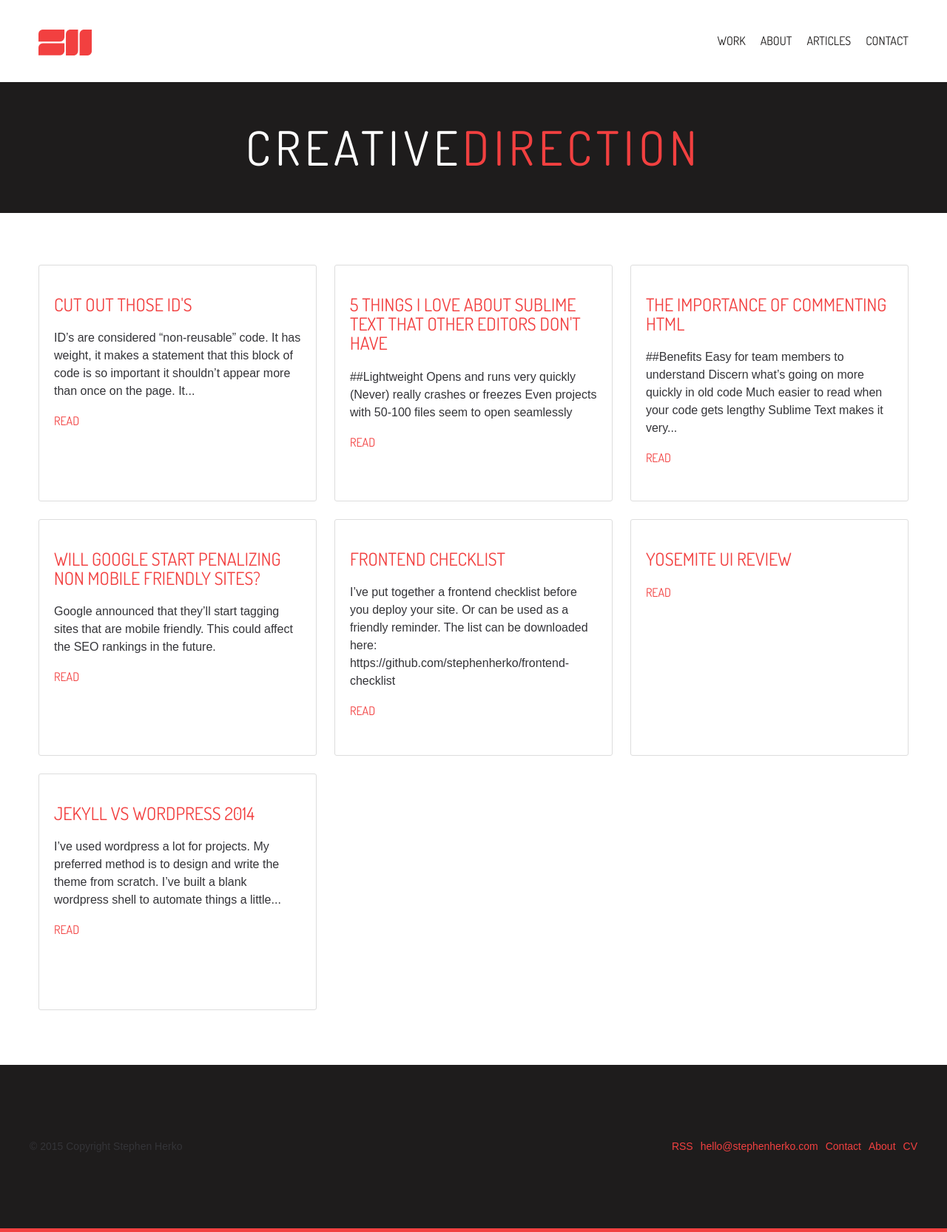
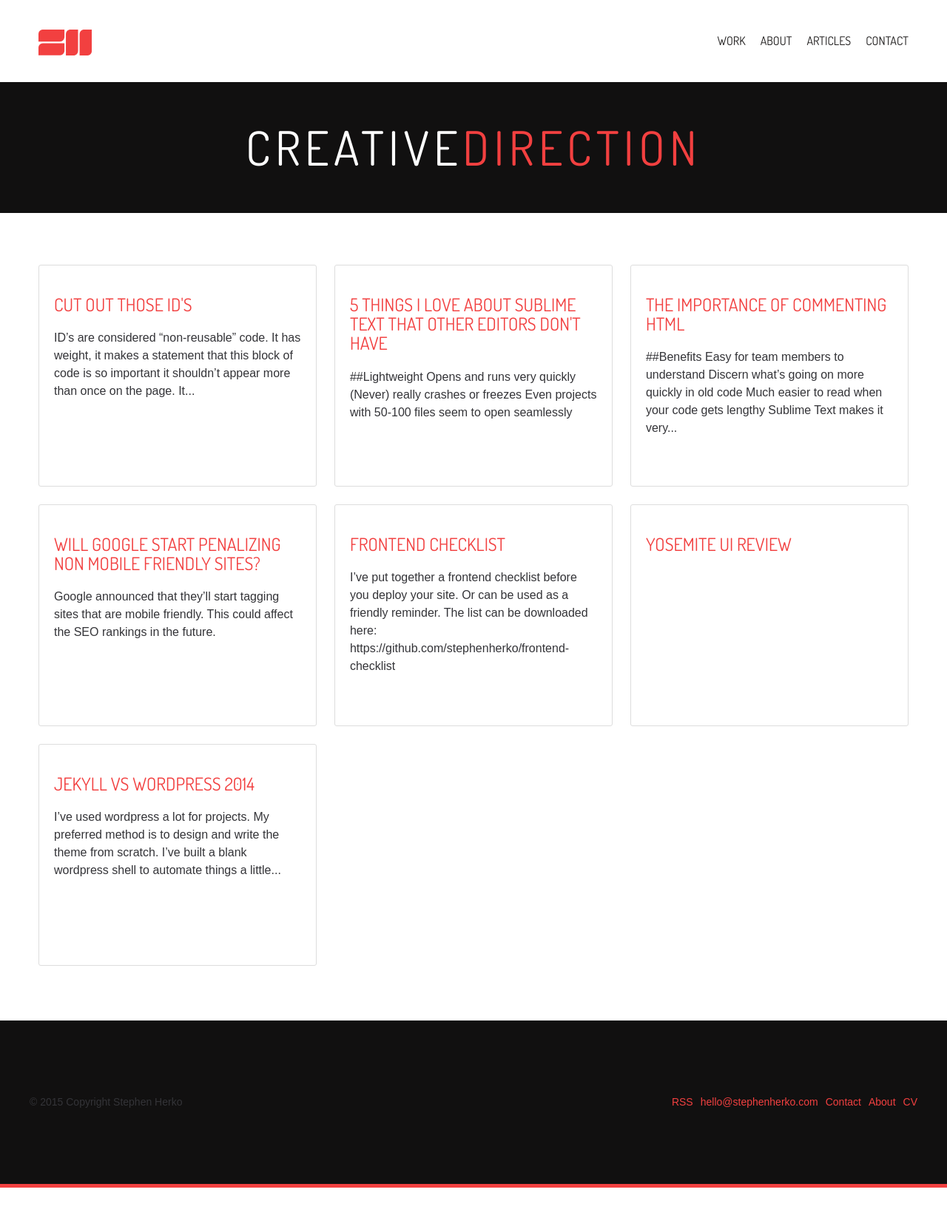
Before and after one commit to sherkoo/stephenherko.github.io, a Jekyll site: the page built from index.html, in a window 1280 px wide. Shown: the whole page at 74% size. Built offline with Jekyll 4.4.1, drawn with Linux system fonts in a browser that asks for light colours; after the commit the page ends 1606 px from its top, so only the background shows below that.

Commit message:
renaming files

```diff
--- a/_sass/_article.scss
+++ b/_sass/_article.scss
@@ -8,7 +8,7 @@
 }
 
 .article{
-  min-height: 320px;
+  min-height: 300px;
   background: #fff;
   padding: 20px;
   border: 1px solid #ddd;
@@ -23,12 +23,13 @@
 .article__header{
   background: $black;
   padding: 20px 0;
+  margin-bottom: 20px;
 }
 
 .article__title--page{
   @extend .article__title;
   font-size: 3em;
-  color: #fff;
+  // color: #fff;
   line-height: 50px;
 }
 
--- a/_sass/_billboard.scss
+++ b/_sass/_banner.scss
@@ -2,19 +2,19 @@
  * Billboard
  */
 
-.billboard{
+.banner{
   text-align: center;
-  background-color: $black--light;
+  background-color: $black;
   margin-bottom: 20px;
 }
 
-.billboard__msg{
+.banner__msg{
   color: #fff;
   text-transform: uppercase;
   font-size: 5vw;
   letter-spacing: 0.5vw;
 }
 
-.billboard__msg--red{
+.banner__msg--red{
   color: $red;
 }
--- a/_sass/_site-footer.scss
+++ b/_sass/_site-footer.scss
@@ -3,7 +3,7 @@
  */
 
 .site-footer{
-  background-color: $black--light;
+  background-color: $black;
   padding: 100px 0;
   font-size: 0.875em;
   border-bottom: 5px solid $red;
--- a/css/main.scss
+++ b/css/main.scss
@@ -13,5 +13,5 @@
 @import "site-header";
 @import "site-footer";
 @import "grid";
-@import "billboard";
+@import "banner";
 @import "article";
--- a/index.html
+++ b/index.html
@@ -2,13 +2,13 @@
 layout: default
 ---
 
-<section class="billboard">
+<section class="banner">
   <div class="container">
     <div class="row">
-      <h2 class="billboard__msg">Creative<span class="billboard__msg--red">Direction</span></h2>
+      <h2 class="banner__msg">Creative<span class="banner__msg--red">Direction</span></h2>
     </div> <!-- /.row -->
   </div> <!-- /.container -->
-</section> <!-- /section billboard -->
+</section> <!-- /section banner -->
 
 <main role="main" class="container">
   <section class="works">
@@ -30,7 +30,7 @@ layout: default
             <time class="article__time" datetime="{{ post.date | date: "%F %H:%M:%S" }}"></time>
             <h2 class="article__title"><a href="{{ post.url | prepend: site.baseurl }}">{{ post.title }}</a></h2>
             <p class="article__body">{{ post.excerpt | strip_html | truncatewords:30 }}</p>
-            <a class="article__read" href="{{ post.url | prepend: site.baseurl }}">Read</a>
+            <!-- <a class="article__read" href="{{ post.url | prepend: site.baseurl }}">Read</a> -->
           </article> <!-- /.article -->
         </div> <!-- /.col-2 -->
         {% endfor %}
```
Also changed, not shown: _layouts/post.html (+10 -2 lines), 10 other files.
